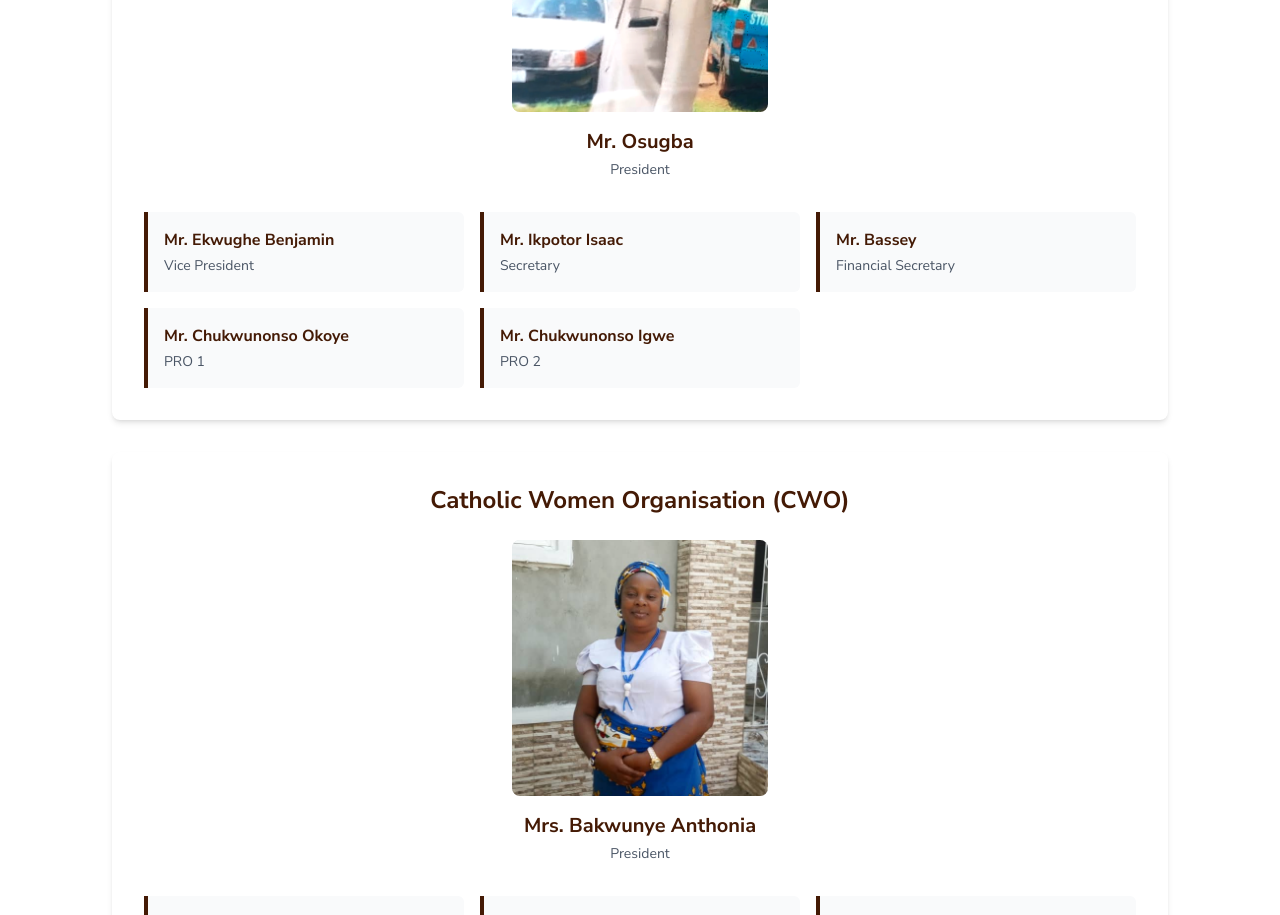
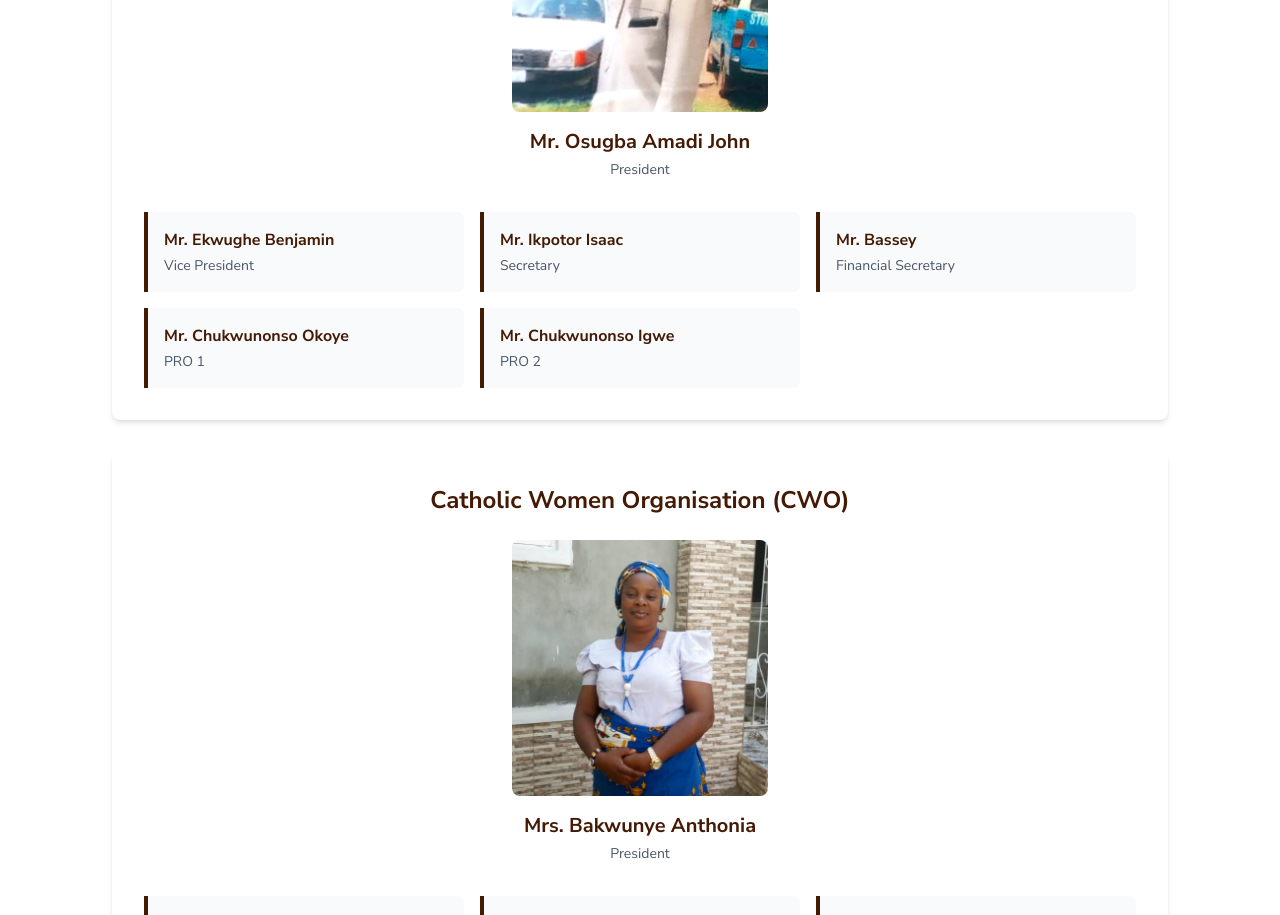
Before and after one commit to xavierScript/spccoleh, a Next.js app: page /about in a window 1280 px wide. Shown: the part 2760-3675 px from the top of the page. Built offline with nearby package versions, Linux system fonts and the light colour scheme.

Commit message:
added changes

```diff
--- a/app/about/page.tsx
+++ b/app/about/page.tsx
@@ -69,7 +69,7 @@
 
 const cmoExcos = [
   {
-    name: "Mr. Osugba",
+    name: "Mr. Osugba Amadi John",
     position: "President",
     image: "/cmo-president.png",
   },
```
